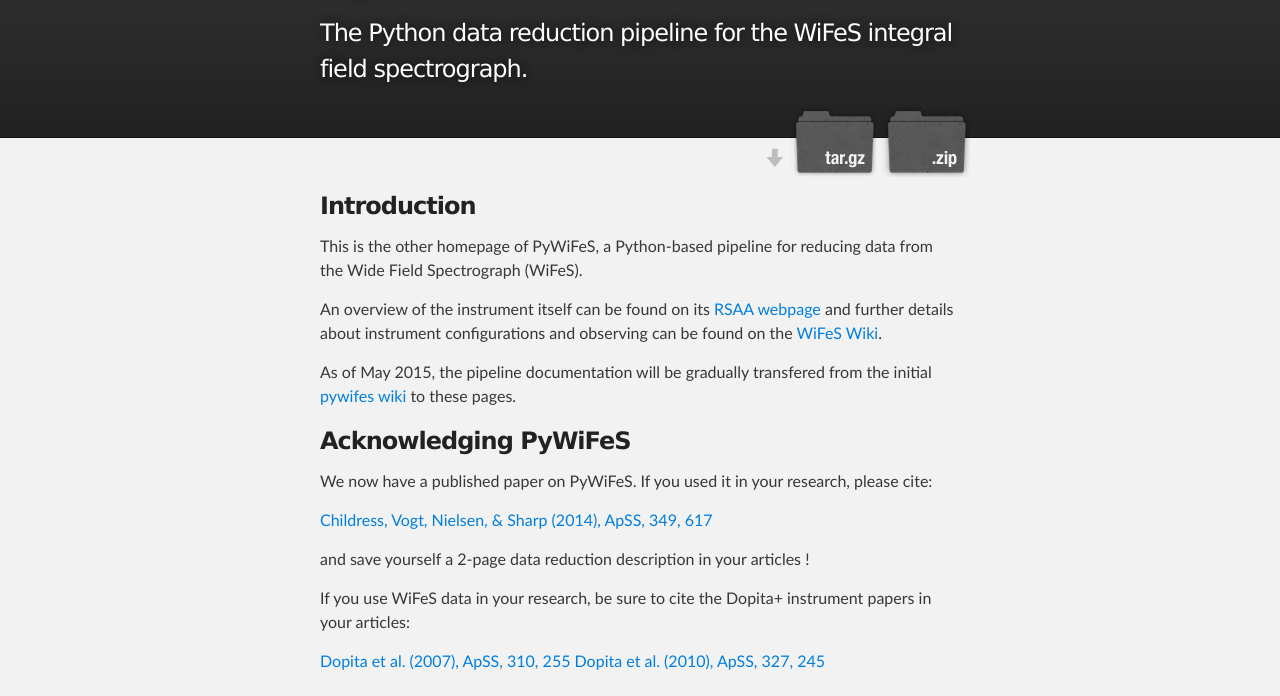
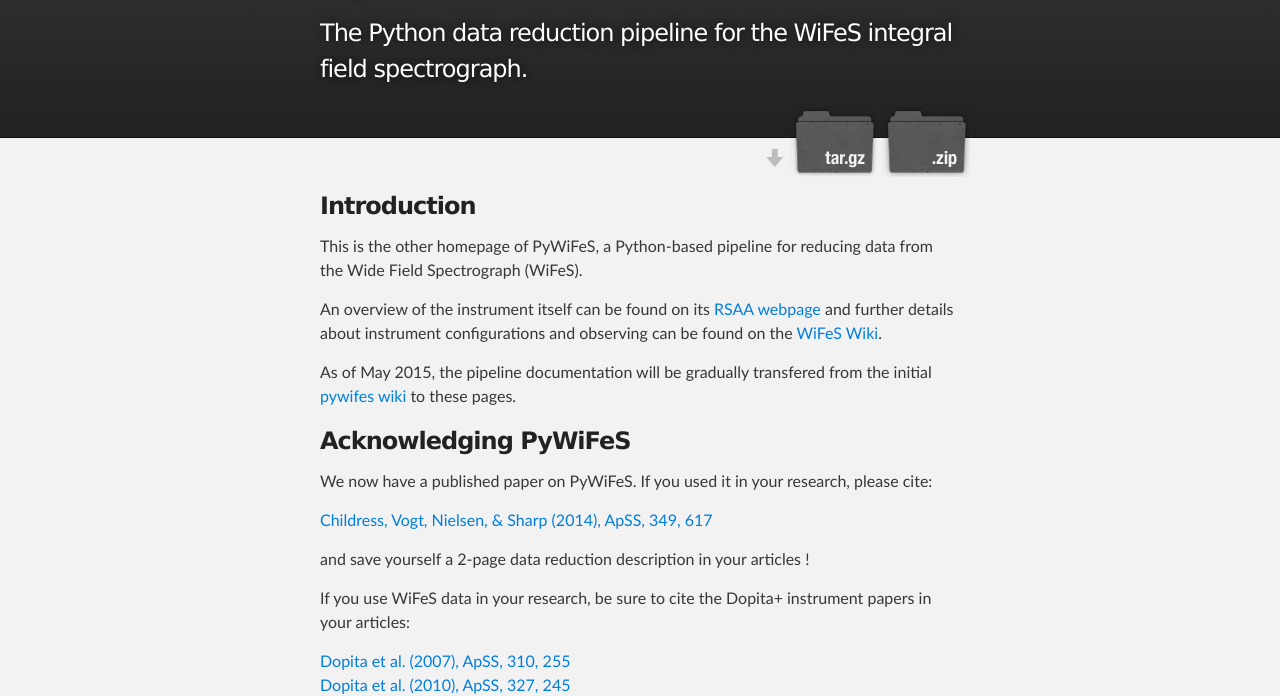
Before and after one commit to PyWiFeS/pipeline, a plain HTML site: page index.html in a window 1280 px wide. Shown: the part 108-804 px from the top of the page. Drawn offline with Linux system fonts and the light colour scheme.

```diff
--- a/index.html
+++ b/index.html
@@ -47,11 +47,11 @@
 
 <p><a href="http://adsabs.harvard.edu/abs/2014Ap%26SS.349..617C">Childress, Vogt, Nielsen, &amp; Sharp (2014), ApSS, 349, 617</a></p>
 
-<p>and save yourself a 2-page data reduction description in your articles !</p>
+<p>and save yourself a 2-page data reduction description in your articles !  </p>
 
 <p>If you use WiFeS data in your research, be sure to cite the Dopita+ instrument papers in your articles:</p>
 
-<p><a href="http://adsabs.harvard.edu/abs/2007Ap%26SS.310..255D">Dopita et al. (2007), ApSS, 310, 255</a>
+<p><a href="http://adsabs.harvard.edu/abs/2007Ap%26SS.310..255D">Dopita et al. (2007), ApSS, 310, 255</a><br>
 <a href="http://adsabs.harvard.edu/abs/2010Ap%26SS.327..245D">Dopita et al. (2010), ApSS, 327, 245</a></p>
       </section>
     </div>
```
Also changed, not shown: params.json (+1 -1 lines).
